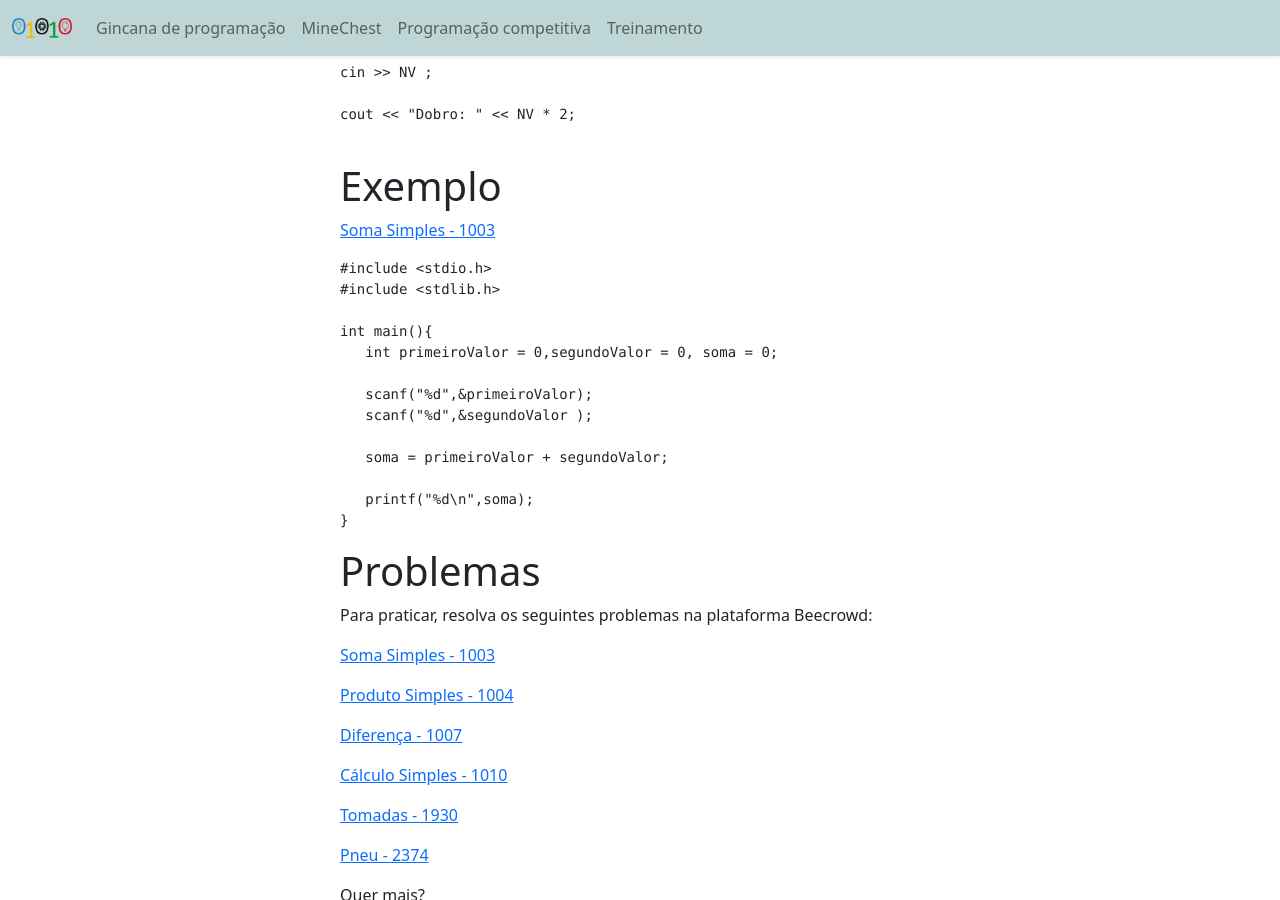
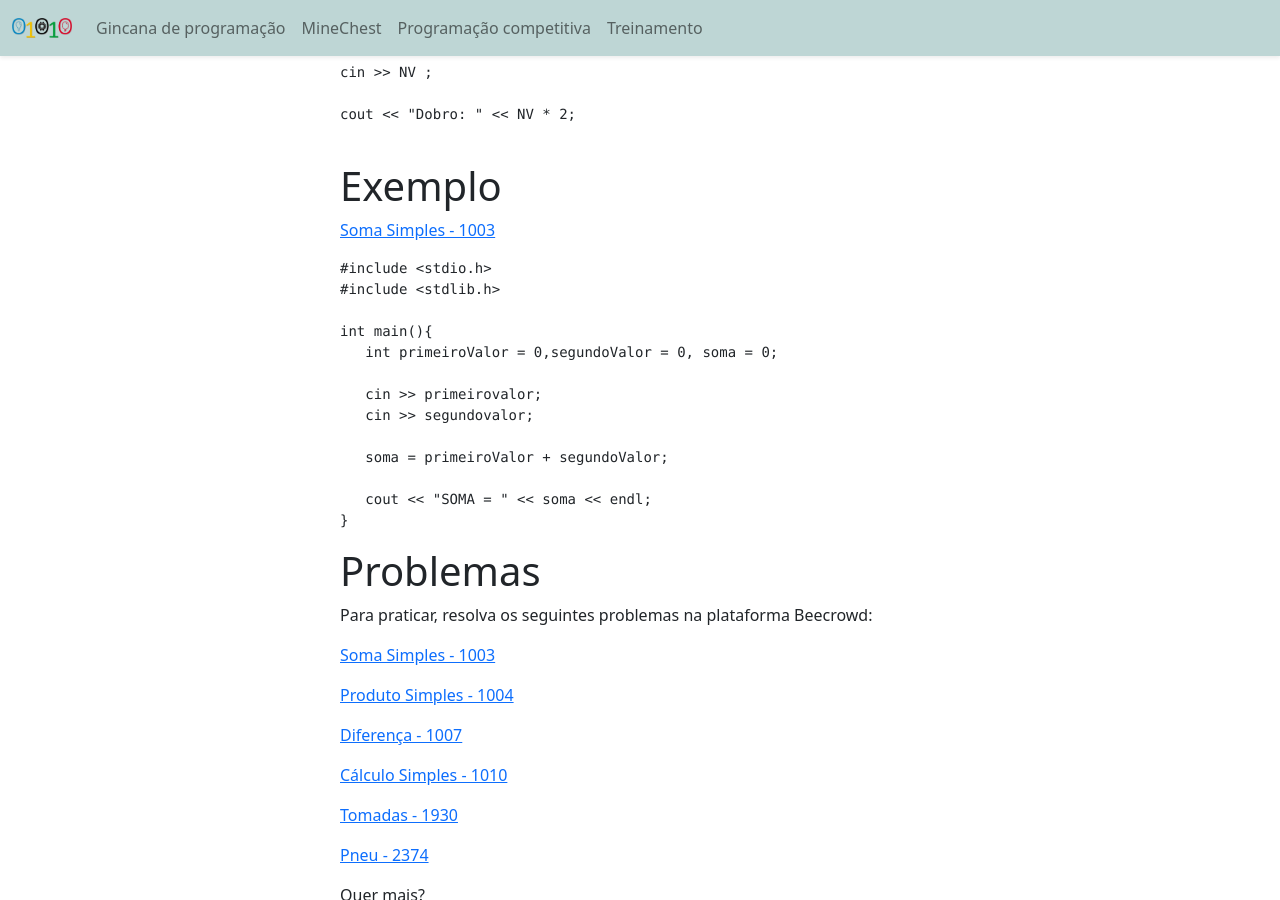
Before and after one commit to E2PC/ProjectPage, a Jekyll site: the page built from treinamento/entrada_saida.md, in a window 1280 px wide and 900 px high, scrolled down 1515 px. Built offline with Jekyll 4.4.1, drawn with Linux system fonts in a browser that asks for light colours; nearby versions of some CDN libraries.

Commit message:
Update entrada_saida.md

````diff
--- a/treinamento/entrada_saida.md
+++ b/treinamento/entrada_saida.md
@@ -95,12 +95,12 @@ cout << "Dobro: " << NV * 2;
 int main(){
    int primeiroValor = 0,segundoValor = 0, soma = 0;
 
-   scanf("%d",&primeiroValor);
-   scanf("%d",&segundoValor );
+   cin >> primeirovalor;
+   cin >> segundovalor;
 
    soma = primeiroValor + segundoValor;
 
-   printf("%d\n",soma);
+   cout << "SOMA = " << soma << endl;
 }
 ```
 
````
